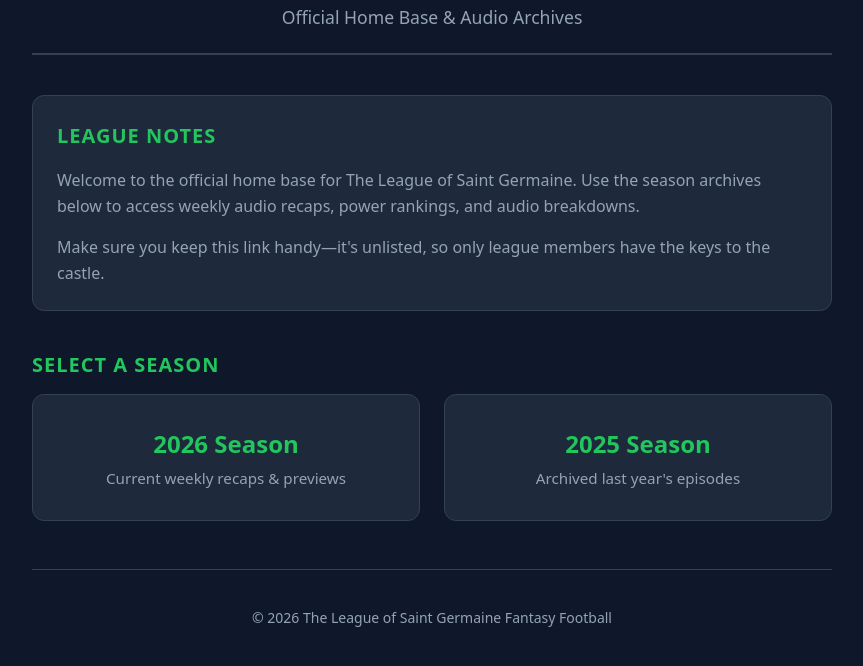
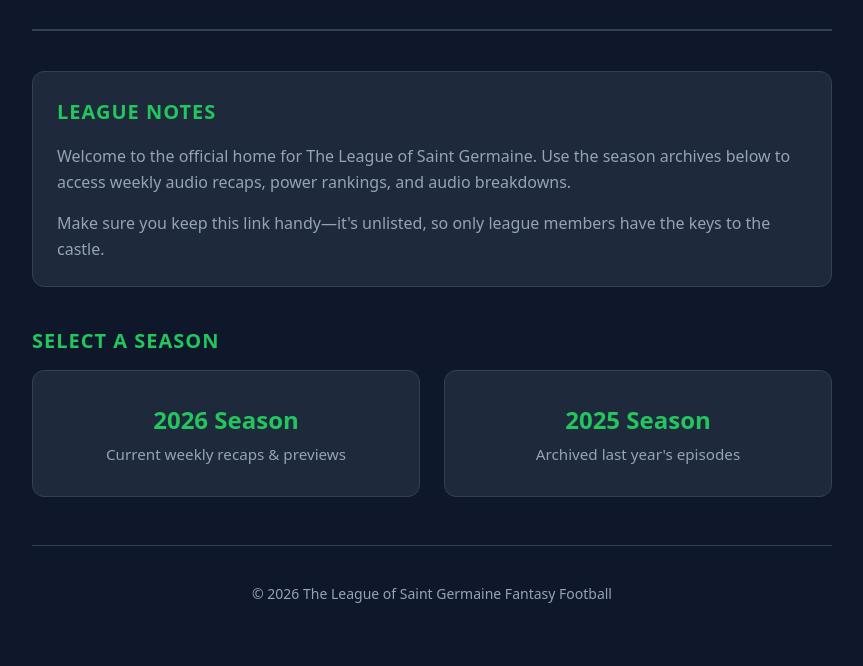
Before and after one commit to Schlueter00/TheLeagueofSaintGermaine, a plain HTML site: page index.html in a window 1280 px wide. Shown: the part 84-750 px from the top of the page, without its empty margins (208-1071 px from the left). Drawn offline with Linux system fonts and the light colour scheme.

Commit message:
Update index.html

```diff
--- a/index.html
+++ b/index.html
@@ -138,13 +138,12 @@
         <!-- Header Banner -->
         <header>
             <h1>🏈 The League of Saint Germaine 🏈</h1>
-            <p>Official Home Base & Audio Archives</p>
         </header>
 
         <!-- League Welcome / Text Section -->
         <div class="welcome-card">
             <div class="section-title">League Notes</div>
-            <p>Welcome to the official home base for The League of Saint Germaine. Use the season archives below to access weekly audio recaps, power rankings, and audio breakdowns.</p>
+            <p>Welcome to the official home for The League of Saint Germaine. Use the season archives below to access weekly audio recaps, power rankings, and audio breakdowns.</p>
             <p>Make sure you keep this link handy—it's unlisted, so only league members have the keys to the castle.</p>
         </div>
 
```
